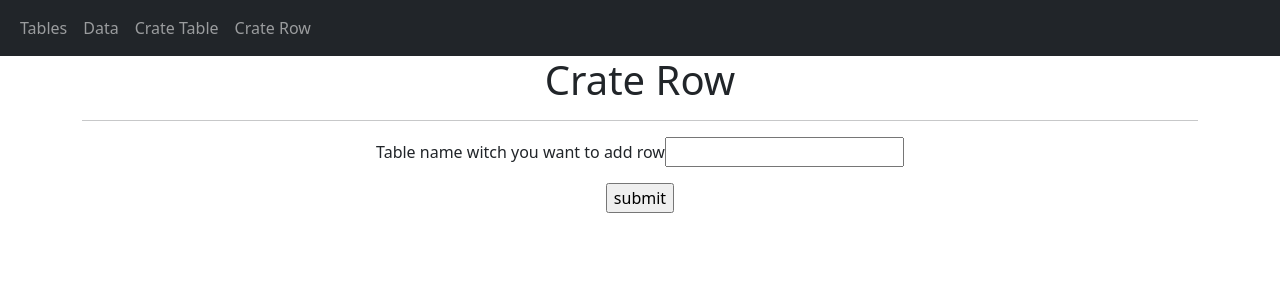
After one commit to reinisdreska/Flask-data, a Flask app: page /crate_row in a window 1280 px wide. The commit adds this page. Shown: the top 300 px of the page. Run offline with Flask 2, Linux system fonts and the light colour scheme; parts of the project's set-up code (start-up, migrations or seed data) failed here and were passed over.

Commit message:
datus izvada pareizi visiam tabulam

```diff
--- a/app.py
+++ b/app.py
@@ -35,25 +35,23 @@ def which_table():
 @app.route("/data", methods = ['POST'])
 def data():
     if request.method == 'POST':
-        remove = ["{", "}", ":", "'"]
         table_raw = request.form
         table_dict = table_raw.to_dict(flat=True)
         table_string = str(table_dict)
         table = table_string.replace("Table", "").replace("{", "").replace("}", "").replace(":", "").replace("'", "")
         print(table)
-        mycursor.execute("SELECT  * FROM "+ table)
+        mycursor.execute("SELECT  * FROM "+ table +" LIMIT 10")
         data_tuples = mycursor.fetchall()
-
-        return render_template("data.html", title="Data", data=data_tuples)
+        field_names = [i[0] for i in mycursor.description]
+        return render_template("data.html", title="Data", data = data_tuples, field_names = field_names)
 
 @app.route("/crate_table")
 def crate_table():
     return render_template("crate_table.html", title="Crate Table ")
 
-@app.route("/crate", methods = ['POST'])
-def crate():
+@app.route("/crate_table_end", methods = ['POST'])
+def crate_table_end():
     if request.method == 'POST':
-        remove = ["{", "}", ":", "'"]
         table_raw = request.form
         table_dict = table_raw.to_dict(flat=True)
         table_string = str(table_dict)
@@ -62,3 +60,30 @@ def crate():
         print(table_arr)
         mycursor.execute("CREATE TABLE "+ table_arr[0] +" ( "+ table_arr[1] + " VARCHAR(100), "+ table_arr[2] + " VARCHAR(100), "+ table_arr[3] + " VARCHAR(100), "+ table_arr[4] + " VARCHAR(100), "+ table_arr[5] + " VARCHAR(100))")
         return render_template("crate.html", title="Crate ")
+
+@app.route("/crate_row")
+def crate_row():
+    return render_template("crate_row.html", title="Crate Row")
+
+@app.route("/crate_row_table", methods = ['POST'])
+def crate_row_table():
+    if request.method == 'POST':
+        table_raw = request.form
+        table_dict = table_raw.to_dict(flat=True)
+        table_string = str(table_dict)
+        table = table_string.replace("Table", "").replace("{", "").replace("}", "").replace(":", "").replace("'", "")
+        mycursor.execute("SELECT  * FROM "+ table)
+        field_names = [i[0] for i in mycursor.description]
+        return render_template("crate_row_table.html", title="Crate Row", field_names = field_names)
+
+# @app.route("/crate_row_end", methods = ['POST'])
+# def crate_row_end():
+#     if request.method == 'POST':
+#         table_raw = request.form
+#         table_dict = table_raw.to_dict(flat=True)
+#         table_string = str(table_dict)
+#         table = table_string.replace("Table", "").replace("variable_1", "").replace("variable_2", "").replace("variable_3", "").replace("variable_4", "").replace("variable_5", "").replace("{", "").replace("}", "").replace(":", "").replace("'", "").replace(",", "")
+#         table_arr = table.split()
+#         print(table_arr)
+#         mycursor.execute("CREATE TABLE "+ table_arr[0] +" ( "+ table_arr[1] + " VARCHAR(100), "+ table_arr[2] + " VARCHAR(100), "+ table_arr[3] + " VARCHAR(100), "+ table_arr[4] + " VARCHAR(100), "+ table_arr[5] + " VARCHAR(100))")
+#         return render_template("crate.html", title="Crate ")
--- a/templates/base.html
+++ b/templates/base.html
@@ -23,6 +23,9 @@
                         <li class="nav-item">
                             <a class="nav-link" href="/crate_table">Crate Table</a>
                         </li>
+                        <li class="nav-item">
+                            <a class="nav-link" href="/crate_row">Crate Row</a>
+                        </li>
                     </ul>
                 </div>
             </div>
--- /dev/null
+++ b/templates/crate_row.html
@@ -0,0 +1,8 @@
+{% extends "base.html" %}
+
+{% block content %}
+    <form action = "http://localhost:5000/crate_row_table" method = "POST">
+        <p>Table name witch you want to add row<input type = "text" name = "Table" /></p>
+        <p><input type = "submit" value = "submit" /></p>
+    </form>
+{% endblock %}
--- a/templates/crate_table.html
+++ b/templates/crate_table.html
@@ -1,7 +1,7 @@
 {% extends "base.html" %}
 
 {% block content %}
-    <form action = "http://localhost:5000/crate" method = "POST">
+    <form action = "http://localhost:5000/crate_table_end" method = "POST">
         <p>Table name <input type = "text" name = "Table" /></p>
         <p>variable 1<input type = "text" name = "variable_1" /></p>
         <p>variable 2<input type = "text" name = "variable_2" /></p>
```
Also changed, not shown: templates/data.html (+7 -13 lines), templates/crate_row_table.html (added).
